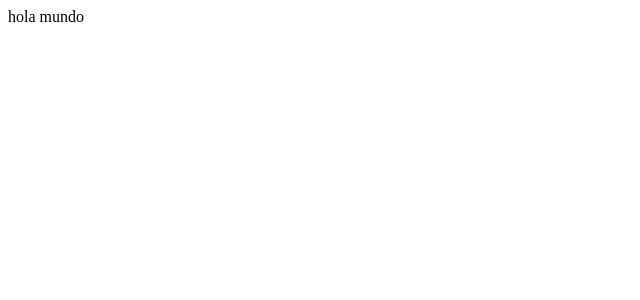
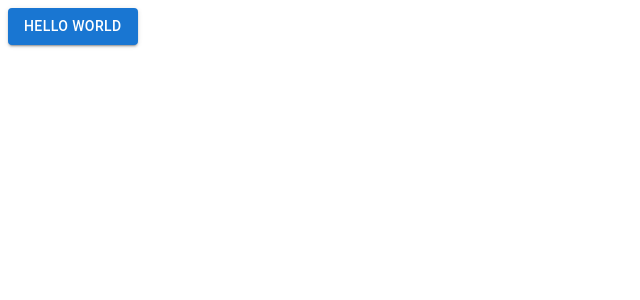
Before and after one commit to afonsecav88/fonseDev-ecommerce, a React (Vite) app: page / in a window 1280 px wide. Shown: the top 300 px of the page, without its empty margins (0-640 px from the left). Built offline with nearby package versions, Linux system fonts and the light colour scheme.

Commit message:
Install and config mui

```diff
--- a/package.json
+++ b/package.json
@@ -10,6 +10,11 @@
     "preview": "vite preview"
   },
   "dependencies": {
+    "@emotion/react": "^11.11.3",
+    "@emotion/styled": "^11.11.0",
+    "@fontsource/roboto": "^5.0.8",
+    "@mui/icons-material": "^5.15.2",
+    "@mui/material": "^5.15.2",
     "react": "^18.2.0",
     "react-dom": "^18.2.0"
   },
--- a/src/App.tsx
+++ b/src/App.tsx
@@ -1,3 +1,5 @@
+import Button from '@mui/material/Button';
+
 export const App = () => {
-  return <> hola mundo</>;
+  return <Button variant="contained">Hello world</Button>;
 };
--- a/src/Styles.css
+++ b/src/Styles.css
@@ -0,0 +1,4 @@
+import '@fontsource/roboto/300.css';
+import '@fontsource/roboto/400.css';
+import '@fontsource/roboto/500.css';
+import '@fontsource/roboto/700.css';
```
Also changed, not shown: 1 other file (tests, documents, lock files or other folders).
